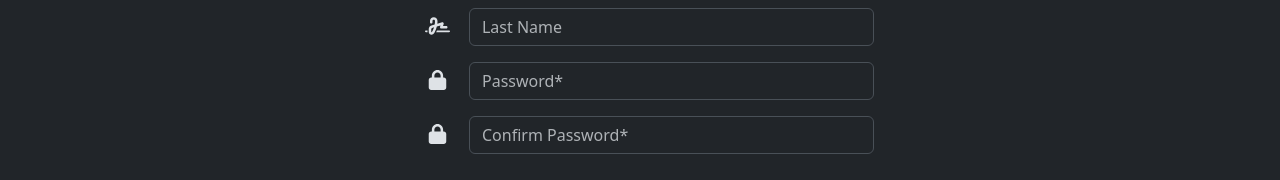
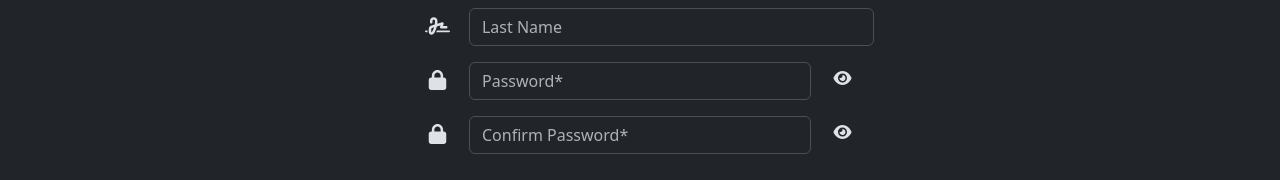
Before and after one commit to DannyAntonelli/Let-Me-Code, a Vue app in the folder frontend/: page /register in a window 1280 px wide. Shown: the part 320-500 px from the top of the page. Built offline with nearby package versions, Linux system fonts and the light colour scheme.

Commit message:
Add show password button

```diff
--- a/frontend/src/main.js
+++ b/frontend/src/main.js
@@ -33,6 +33,7 @@ import {
   faUserPlus,
   faUserMinus,
   faTrash,
+  faEye,
 } from "@fortawesome/free-solid-svg-icons";
 
 import {
@@ -98,7 +99,8 @@ library.add(
   faHtml5,
   faJava,
   faGolang,
-  faRust
+  faRust,
+  faEye
 );
 const app = createApp(App);
 app.use(router).component("font-awesome-icon", FontAwesomeIcon).mount("#app");
--- a/frontend/src/views/Login.vue
+++ b/frontend/src/views/Login.vue
@@ -33,12 +33,18 @@
     <div class="m-3 mb-4 row">
       <font-awesome-icon icon="fa-solid fa-lock" class="col-1 mt-2" size="lg" />
       <input
-        type="password"
+        :type="showPassword ? 'text' : 'password'"
         id="login-password"
         class="form-control col"
         v-model="password"
         placeholder="Password"
         required
+      />
+      <font-awesome-icon
+        icon="fa-solid fa-eye"
+        class="col-1 mt-2"
+        style="cursor: pointer"
+        @click="showPassword = !showPassword"
       />
     </div>
 
@@ -68,6 +74,7 @@ export default {
       username: "",
       password: "",
       errorMessage: "",
+      showPassword: false,
     };
   },
 
--- a/frontend/src/views/Register.vue
+++ b/frontend/src/views/Register.vue
@@ -78,24 +78,36 @@
     <div class="m-3 row">
       <font-awesome-icon icon="fa-solid fa-lock" class="col-1 mt-2" size="lg" />
       <input
-        type="password"
+        :type="showPassword ? 'text' : 'password'"
         id="register-password"
         class="form-control col"
         v-model="password"
         placeholder="Password*"
         required
       />
+      <font-awesome-icon
+        icon="fa-solid fa-eye"
+        class="col-1 mt-2"
+        style="cursor: pointer"
+        @click="showPassword = !showPassword"
+      />
     </div>
 
     <div class="m-3 mb-4 row">
       <font-awesome-icon icon="fa-solid fa-lock" class="col-1 mt-2" size="lg" />
       <input
-        type="password"
+        :type="showRepeatedPassword ? 'text' : 'password'"
         id="register-password"
         class="form-control col"
         v-model="repeatedPassword"
         placeholder="Confirm Password*"
         required
+      />
+      <font-awesome-icon
+        icon="fa-solid fa-eye"
+        class="col-1 mt-2"
+        style="cursor: pointer"
+        @click="showRepeatedPassword = !showRepeatedPassword"
       />
     </div>
 
@@ -145,6 +157,8 @@ export default {
       password: "",
       repeatedPassword: "",
       errorMessage: "",
+      showPassword: false,
+      showRepeatedPassword: false,
     };
   },
 
```
